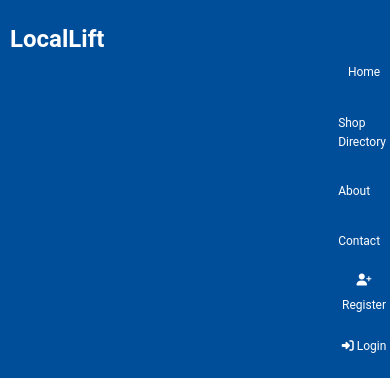
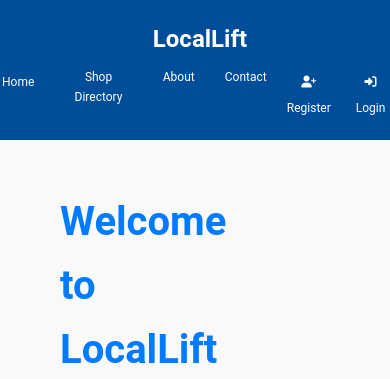
Before and after one commit to darshank9/LocalLift---Local-Shop-Project, a Flask app: page / in a window 390 px wide. Shown: the top 379 px of the page. Run offline with Flask 3, Linux system fonts and the light colour scheme; data comes from the database, SQL or seed files in the repository; some libraries are stand-ins or nearby versions.

Commit message:
changes made

```diff
--- a/static/styles.css
+++ b/static/styles.css
@@ -176,6 +176,16 @@
     text-decoration: none;
     border-radius: 5px;
 }
+@media (max-width: 480px) {
+    .hero-image img{
+        height: 100px;
+        width: 250px;
+        margin-top: 120px;
+
+    }
+}
+
+
 
 
 /* Styling for Shop Directory */
@@ -506,13 +516,24 @@
 /* Media query for very small devices (e.g., small phones) */
 @media (max-width: 480px) {
     nav ul {
-        flex-direction: column;
-        align-items: flex-start;
+        /* flex-direction: column; */
+        text-align: center;
+    }
+
+    nav h1{
+        margin-bottom: 10px;
+    }
+
+    #navbar{
+        display: flex;
+        flex-direction: row;
+        margin-left: 2px;
+        justify-content: center;
     }
 
     nav a {
         font-size: 12px;
-        text-align: left;
+
     }
 }
 
```
